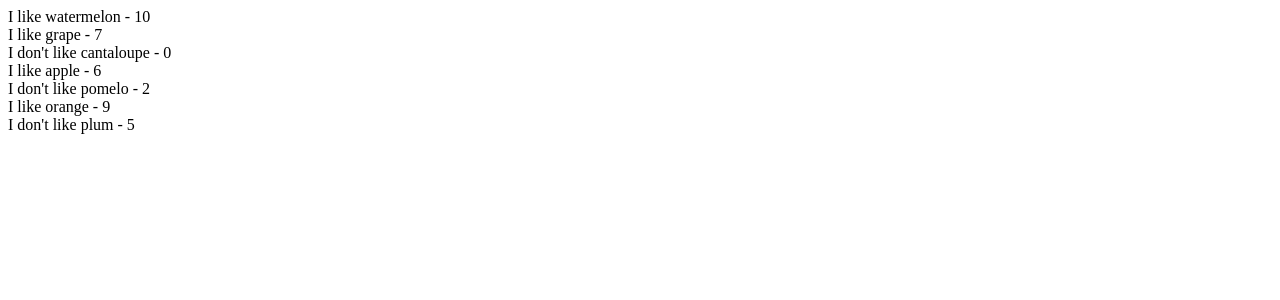
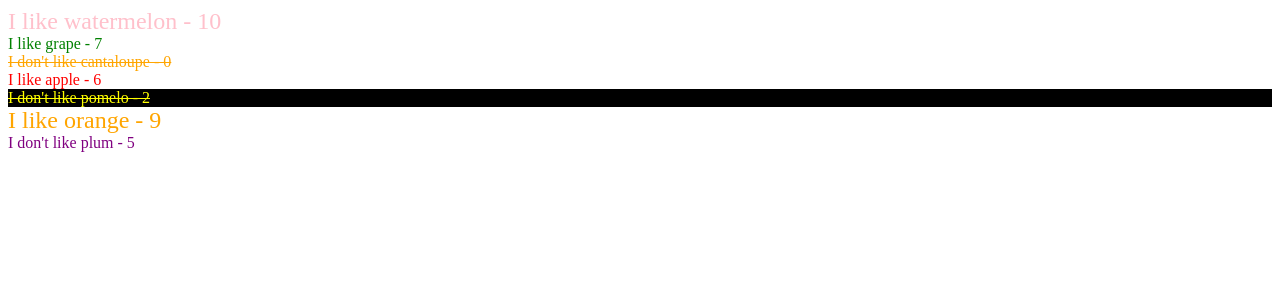
Before and after one commit to AutSoft/angular-introduction2, an Angular app: page / in a window 1280 px wide. Shown: the top 300 px of the page. Built offline with nearby package versions, Linux system fonts and the light colour scheme.

Commit message:
ngClass, ngStyle and class. directive demo added

```diff
--- a/src/app/app.component.css
+++ b/src/app/app.component.css
@@ -0,0 +1,11 @@
+.like {
+  font-size: x-large;
+}
+
+.dislike {
+  text-decoration: line-through;
+}
+
+.dark-bg {
+  background-color: black;
+}
--- a/src/app/app.component.html
+++ b/src/app/app.component.html
@@ -1,4 +1,4 @@
-<div *ngFor="let fruit of fruits">
+<div *ngFor="let fruit of fruits" [ngClass]="getClassForFruit(fruit)" [class.dark-bg]="fruit.color === 'yellow'" [ngStyle]="{color: fruit.color}">
   <div *ngIf="fruit.score >= 6; else elseContent">
     I like {{fruit.name}} - {{fruit.score}}
   </div>
--- a/src/app/app.component.ts
+++ b/src/app/app.component.ts
@@ -17,4 +17,8 @@ export class AppComponent {
     {name: 'orange', color: 'orange', score: 9},
     {name: 'plum', color: 'purple', score: 5}
   ];
+
+  getClassForFruit(fruit: any) {
+    return {like: fruit.score > 7, dislike: fruit.score < 5};
+  }
 }
```
